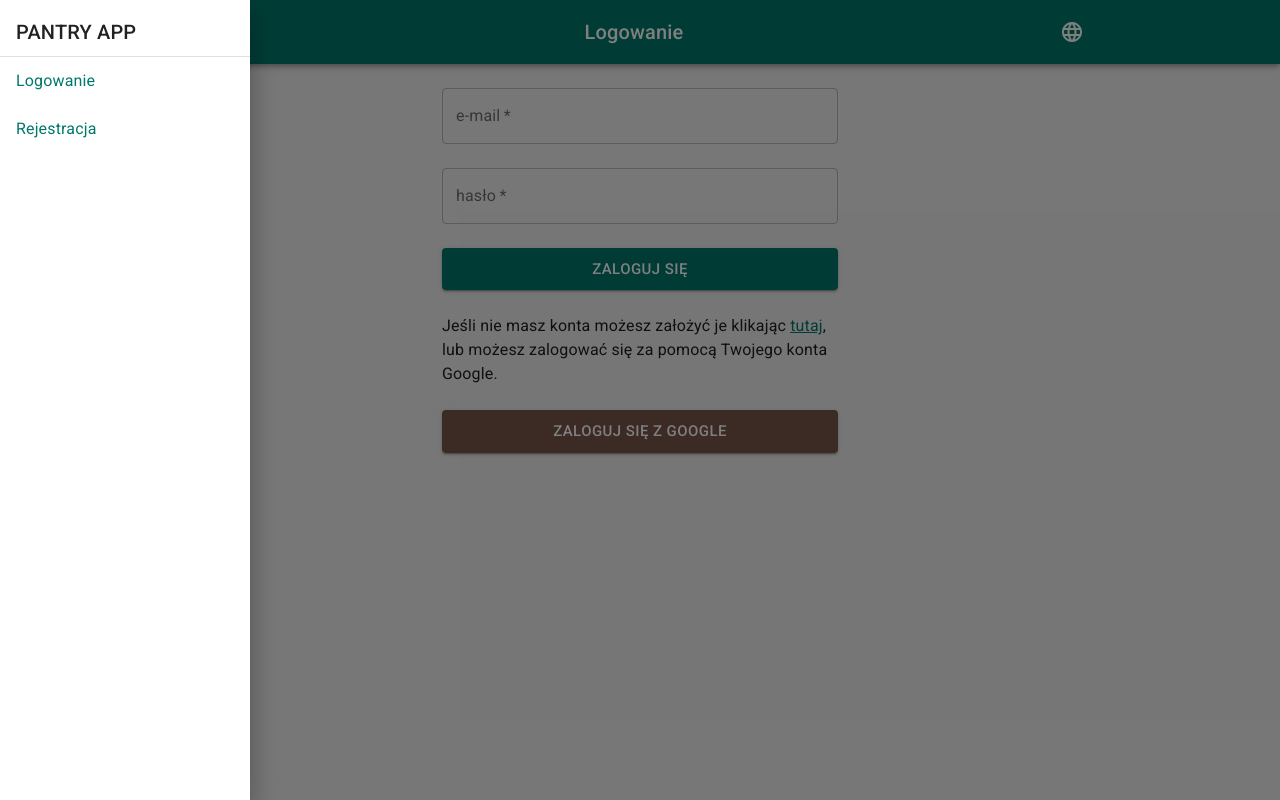
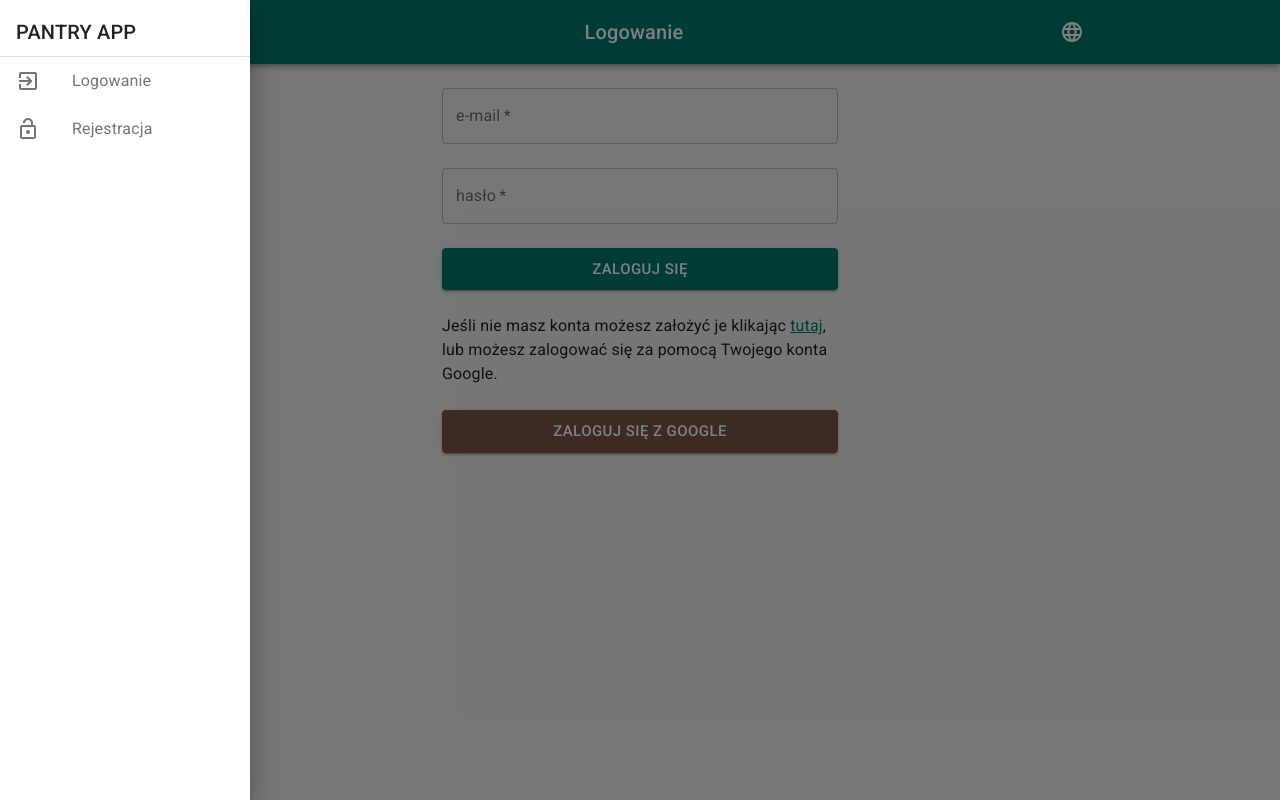
Before and after one commit to danjarosz/pantry-app, a React (Create React App) app: page / in a window 1280 px wide. Both pictures are taken after a click on the button 196 px from the left and 32 px from the top of the page. Built offline with nearby package versions, Linux system fonts and the light colour scheme.

Commit message:
feat(Navigation): add Icons

```diff
--- a/src/components/Navigation/Navigation.jsx
+++ b/src/components/Navigation/Navigation.jsx
@@ -8,9 +8,12 @@ import {
   List,
   ListItem,
   ListItemText,
+  ListItemIcon,
   Typography
 } from '@material-ui/core';
 import MenuIcon from '@material-ui/icons/Menu';
+import ExitToAppIcon from '@material-ui/icons/ExitToApp';
+import LockOpenIcon from '@material-ui/icons/LockOpen';
 
 const useStyles = makeStyles((theme) => ({
   menuButton: {
@@ -24,7 +27,8 @@ const useStyles = makeStyles((theme) => ({
   },
   link: {
     textDecoration: "none",
-    color: theme.palette.primary.main
+    color: "rgba(0, 0, 0, 0.54)",
+    fontWeight: "700"
   }
 }));
 
@@ -61,48 +65,46 @@ const Navigation = ({ variant }) => {
     {
       type: "link",
       label: "Logowanie",
-      navigateTo: "/"
+      navigateTo: "/",
+      icon: <ExitToAppIcon />
     },
     {
       type: "link",
       label: "Rejestracja",
-      navigateTo: "/signup"
+      navigateTo: "/signup",
+      icon: <LockOpenIcon />
     }
   ]
 
   const getNavItems = (list) => list.map(item => {
-    const { type, label, navigateTo } = item;
+    const { type, label, navigateTo, icon } = item;
 
-    let itemEl = (
-      <Link
-        key={navigateTo}
-        to={navigateTo}
-        className={classes.link}
-      >
-        <ListItem
-          button
-        >
-          <ListItemText
-            color="primary"
-          >
-            {label}
-          </ListItemText>
-        </ListItem>
-      </Link>
-    )
-
-    if (type === "button") {
+    const baseItemEl = (
       <ListItem
           button
         >
-          <ListItemText
-            color="primary"
-          >
+          <ListItemIcon>
+            {icon}
+          </ListItemIcon>
+          <ListItemText>
             {label}
           </ListItemText>
       </ListItem>
+    )
+
+    let itemEl = baseItemEl;
+
+    if (type === "link") {
+      itemEl = (
+        <Link
+          key={navigateTo}
+          to={navigateTo}
+          className={classes.link}
+        >
+          {baseItemEl}
+        </Link>
+      )
     }
-
 
     return itemEl
   })
```
